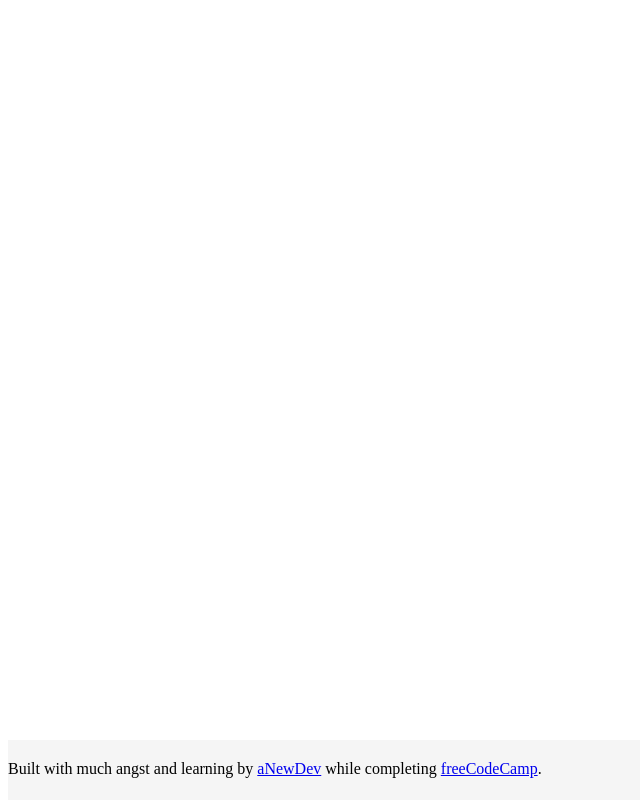
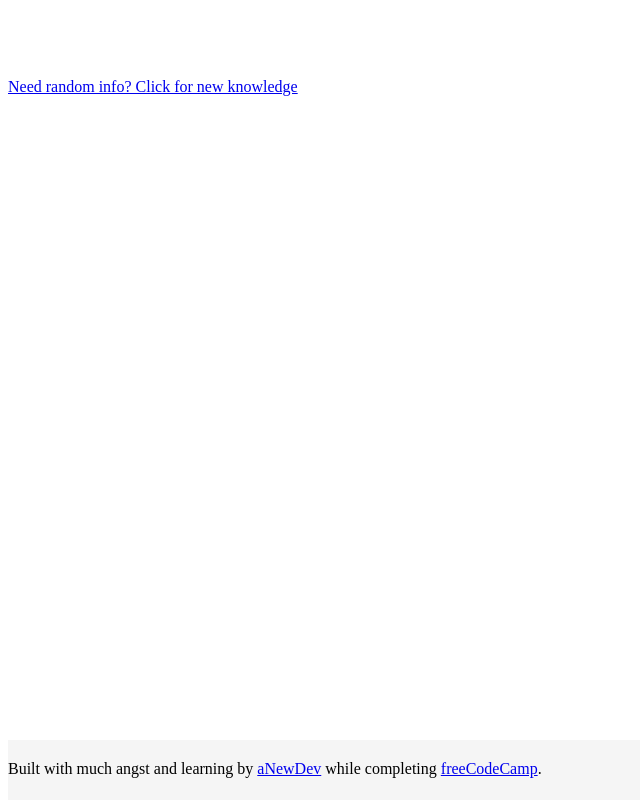
Before and after one commit to aNewDev/fcc-build-a-wikipedia-viewer, a plain HTML site: page index.html in a window 1280 px wide. Shown: the whole page, without its empty margins (0-640 px from the left). Drawn offline with Linux system fonts and the light colour scheme.

Commit message:
Closes #1 Click to get a random story delivered
Added href to special:random wikipedia page

```diff
--- a/index.html
+++ b/index.html
@@ -25,7 +25,7 @@
       </div>
 
       <div class="col-sm-6 col-md-6 well text-center">
-
+        <a href="https://en.wikipedia.org/wiki/Special:Random" target="_blank">Need random info? Click for new knowledge</a>
       </div>
 
       <div class="col-sm-3 col-md-3">
```
